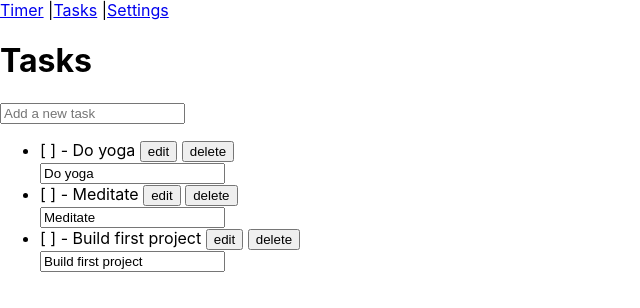
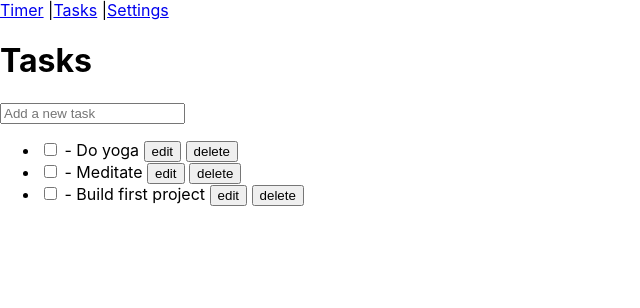
Before and after one commit to ctln12/react-timed-task-tracker, a React (Create React App) app: page /tasks in a window 1280 px wide. Shown: the top 308 px of the page, without its empty margins (0-640 px from the left). Built offline with nearby package versions, Linux system fonts and the light colour scheme.

Commit message:
Toggle edit task form and change value of checkbox of task

```diff
--- a/src/App.js
+++ b/src/App.js
@@ -79,8 +79,8 @@ class App extends Component {
     this.changeNewTask('');
   }
 
-  editTask(task_id, newTaskName) {
-    const updatedTasks = this.state.tasks.map(task => task.id === task_id ? {...task, name: newTaskName} : task);
+  editTask(task_id, newTaskName, newStatus) {
+    const updatedTasks = this.state.tasks.map(task => task.id === task_id ? {...task, name: newTaskName, completed: newStatus} : task);
     this.setState(prevState => ({
       ...prevState,
       tasks: updatedTasks
--- a/src/components/Task.js
+++ b/src/components/Task.js
@@ -1,13 +1,25 @@
 import React from 'react';
 import TaskEditForm from './TaskEditForm';
+import useToggleState from "../hooks/useToggleState";
 
 const Task = ({ task, editTask }) => {
+  const [isEditing, toggleIsEditing] = useToggleState(false);
+  const handleEditClick = () => {
+    toggleIsEditing();
+  }
+  const handleCheckboxChange = () => {
+    editTask(task.id, task.name, !task.completed);
+  }
+
   return (
     <>
-      <li className='Task' key={task.id}>
-        {task.completed ? '[x]' : '[ ]'} - {task.name} <button>edit</button> <button>delete</button>
-      </li>
-      <TaskEditForm task={task} editTask={editTask} />
+      { isEditing ?
+        <TaskEditForm key={task.id} task={task} editTask={editTask} toggleIsEditing={toggleIsEditing} />
+        :
+        <li className='Task' key={task.id}>
+          <input type='checkbox' checked={task.completed} value={task.completed} onChange={handleCheckboxChange} /> - {task.name} <button onClick={handleEditClick}>edit</button> <button>delete</button>
+        </li>
+      }
     </>
   );
 }
--- a/src/components/TaskEditForm.js
+++ b/src/components/TaskEditForm.js
@@ -1,11 +1,12 @@
 import React from 'react';
 import useInputState from "../hooks/useInputState";
 
-const TaskEditForm = ({ task, editTask }) => {
+const TaskEditForm = ({ task, editTask, toggleIsEditing }) => {
   const [taskName, handleChange] = useInputState(task.name);
 
   const handleSubmit = (e) => {
-    editTask(task.id, taskName);
+    editTask(task.id, taskName, task.completed);
+    toggleIsEditing();
     e.preventDefault();
   }
 
@@ -15,7 +16,9 @@ const TaskEditForm = ({ task, editTask }) => {
         type='text'
         value={taskName}
         onChange={handleChange}
+        autoFocus
       />
+      <input type='submit' value='Save' />
     </form>
   );
 }
```
